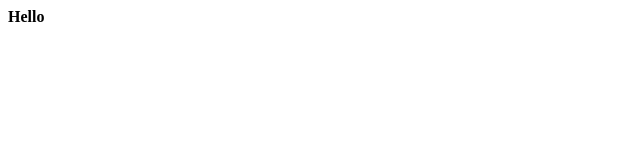
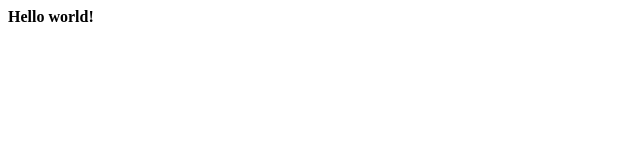
Before and after one commit to drifterstip/libgit2-test, a plain HTML site: page index.html in a window 1280 px wide. Shown: the full height of the page, 0-640 px from the left. Drawn offline with Linux system fonts and the light colour scheme.

Commit message:
Modified index.html file!

```diff
--- a/index.html
+++ b/index.html
@@ -4,6 +4,6 @@
         <!-- head definitions go here -->
     </head>
     <body>
-        <b>Hello</b>
+        <b>Hello world!</b>
     </body>
 </html>
```
